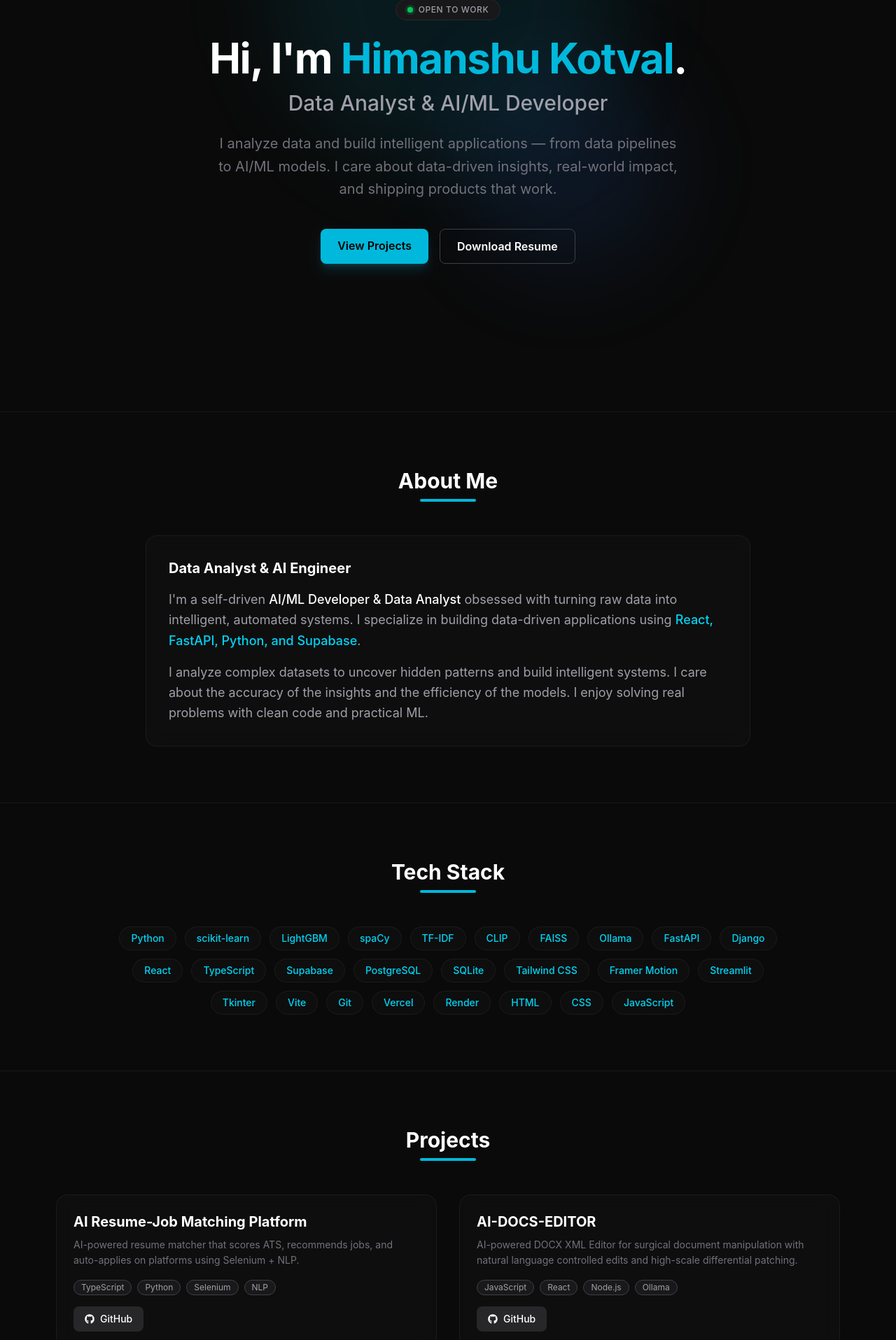
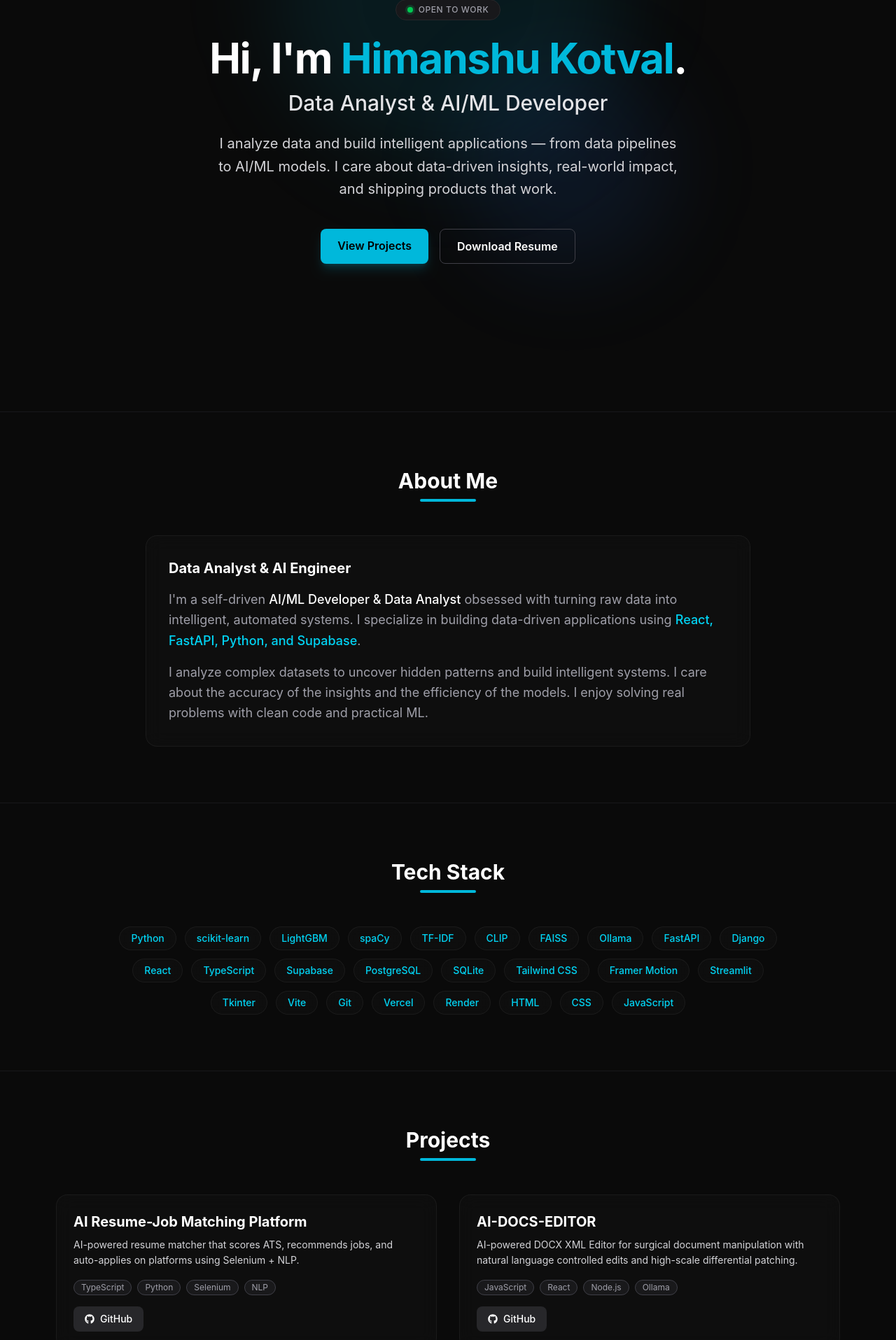
Before and after one commit to BLACKDEVIL4114/Portfolio-Website-, a React (Vite) app: page / in a window 1280 px wide. Shown: the part 212-2127 px from the top of the page at 70% size. Built offline with nearby package versions, Linux system fonts and the light colour scheme.

Commit message:
Improve font readability across components

```diff
--- a/src/components/Education.jsx
+++ b/src/components/Education.jsx
@@ -26,7 +26,7 @@ const Education = () => {
           <div>
             <h3 className="text-xl font-bold text-white">B.E. in Information Technology</h3>
             <p className="text-zinc-400 font-medium">Sal College of Engineering & Technology, GTU</p>
-            <p className="text-zinc-500 text-sm">Ahmedabad</p>
+            <p className="text-zinc-300 text-sm">Ahmedabad</p>
           </div>
           <div className="text-cyan-500 font-semibold text-lg">
             2022 – 2026
--- a/src/components/Experience.jsx
+++ b/src/components/Experience.jsx
@@ -38,7 +38,7 @@ const Experience = () => {
                   <span className="text-cyan-500 text-sm font-semibold uppercase tracking-wider">2024 – Present</span>
                   <h3 className="text-xl font-bold text-white mt-1">Final Year Project Developer</h3>
                   <p className="text-zinc-400 font-medium text-sm mb-2">Self-initiated</p>
-                  <p className="text-zinc-500 text-sm leading-relaxed">
+                  <p className="text-zinc-300 text-sm leading-relaxed">
                     Built multiple full-stack and AI/ML projects including an ATS resume platform, multi-modal search engine, and a desktop project monitoring system as part of GTU final year curriculum.
                   </p>
                 </div>
--- a/src/components/Hero.jsx
+++ b/src/components/Hero.jsx
@@ -38,7 +38,7 @@ const Hero = () => {
           initial={{ opacity: 0, y: 20 }}
           animate={{ opacity: 1, y: 0 }}
           transition={{ duration: 0.5, delay: 0.4 }}
-          className="text-2xl md:text-3xl font-medium text-zinc-400 mb-6"
+          className="text-2xl md:text-3xl font-medium text-zinc-200 mb-6"
         >
           Data Analyst & AI/ML Developer
         </motion.h2>
@@ -48,7 +48,7 @@ const Hero = () => {
           initial={{ opacity: 0, y: 20 }}
           animate={{ opacity: 1, y: 0 }}
           transition={{ duration: 0.5, delay: 0.6 }}
-          className="text-zinc-500 text-lg md:text-xl max-w-2xl mb-10 leading-relaxed"
+          className="text-zinc-300 text-lg md:text-xl max-w-2xl mb-10 leading-relaxed"
         >
           I analyze data and build intelligent applications — from data pipelines to AI/ML models. I care about data-driven insights, real-world impact, and shipping products that work.
         </motion.p>
--- a/src/components/Projects.jsx
+++ b/src/components/Projects.jsx
@@ -71,7 +71,7 @@ const Projects = () => {
                 <h3 className="text-xl font-bold text-white mb-2 group-hover:text-cyan-400 transition-colors">
                   {project.name}
                 </h3>
-                <p className="text-zinc-500 text-sm mb-4 leading-relaxed">
+                <p className="text-zinc-300 text-sm mb-4 leading-relaxed">
                   {project.description}
                 </p>
                 <div className="flex flex-wrap gap-2 mb-4">
```
